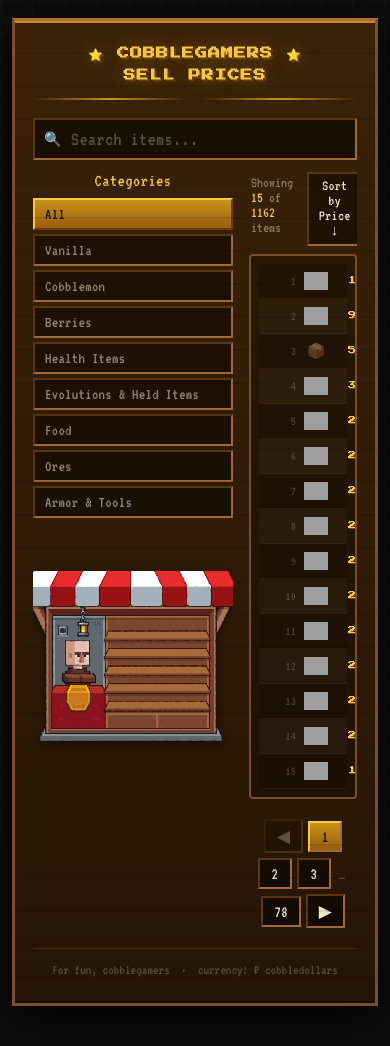
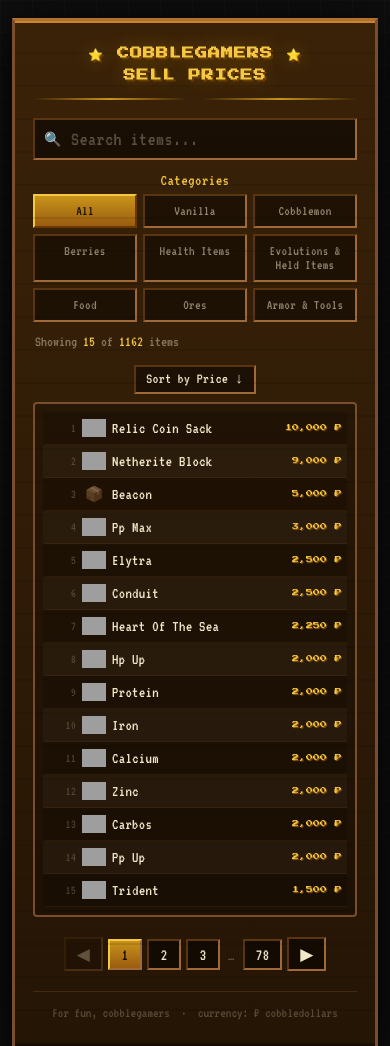
Before and after one commit to MeDavoo/cobbleprices, a website: page index.html in a window 390 px wide. Shown: the top 1046 px of the page. Drawn offline with Linux system fonts and the light colour scheme; grey boxes are pictures that could not be loaded.

Commit message:
update mobile

```diff
--- a/style.css
+++ b/style.css
@@ -554,3 +554,68 @@
 ::-webkit-scrollbar { width: 6px; }
 ::-webkit-scrollbar-track { background: #150b02; }
 ::-webkit-scrollbar-thumb { background: var(--wood-mid); border-radius: 2px; }
+
+/* ── MOBILE RESPONSIVE ── */
+@media (max-width: 768px) {
+  .content-wrapper {
+    flex-direction: column;
+    gap: 12px;
+  }
+
+  .filter-sidebar {
+    width: 100%;
+    order: -1; /* Places categories above the table */
+  }
+
+  .filter-tabs {
+    flex-direction: row;
+    flex-wrap: wrap;
+    gap: 6px;
+    justify-content: center;
+  }
+
+  .tab {
+    flex: 1;
+    min-width: 80px;
+    text-align: center;
+    font-size: 14px;
+    padding: 8px 6px;
+  }
+
+  .shop-villager {
+    display: none; /* Hide villager image on mobile to save space */
+  }
+
+  .filter-title {
+    font-size: 16px;
+    margin-bottom: 6px;
+  }
+
+  .items-section {
+    width: 100%;
+  }
+
+  .item-row {
+    grid-template-columns: 24px 24px 1fr auto;
+    gap: 6px;
+    padding: 4px 6px;
+  }
+
+  .item-name {
+    font-size: 16px;
+  }
+
+  .item-price {
+    font-size: 7px;
+  }
+
+  .section-header {
+    flex-direction: column;
+    gap: 8px;
+    align-items: stretch;
+  }
+
+  .sort-controls {
+    justify-content: center;
+  }
+}
```
